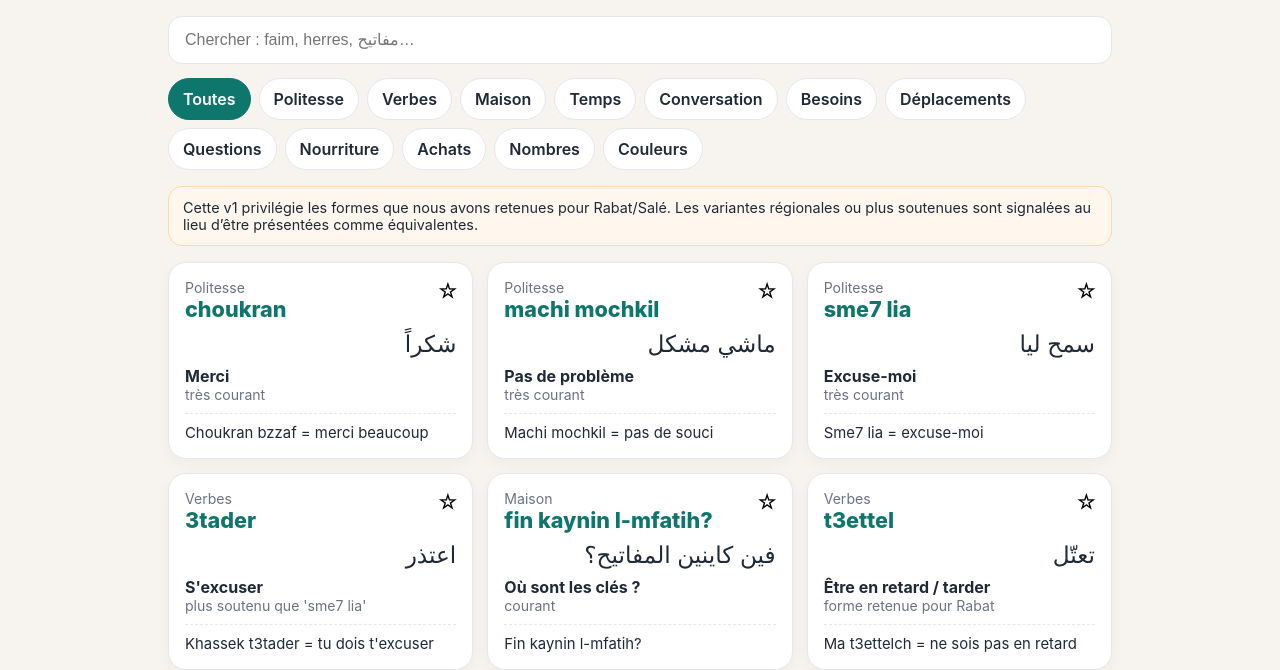
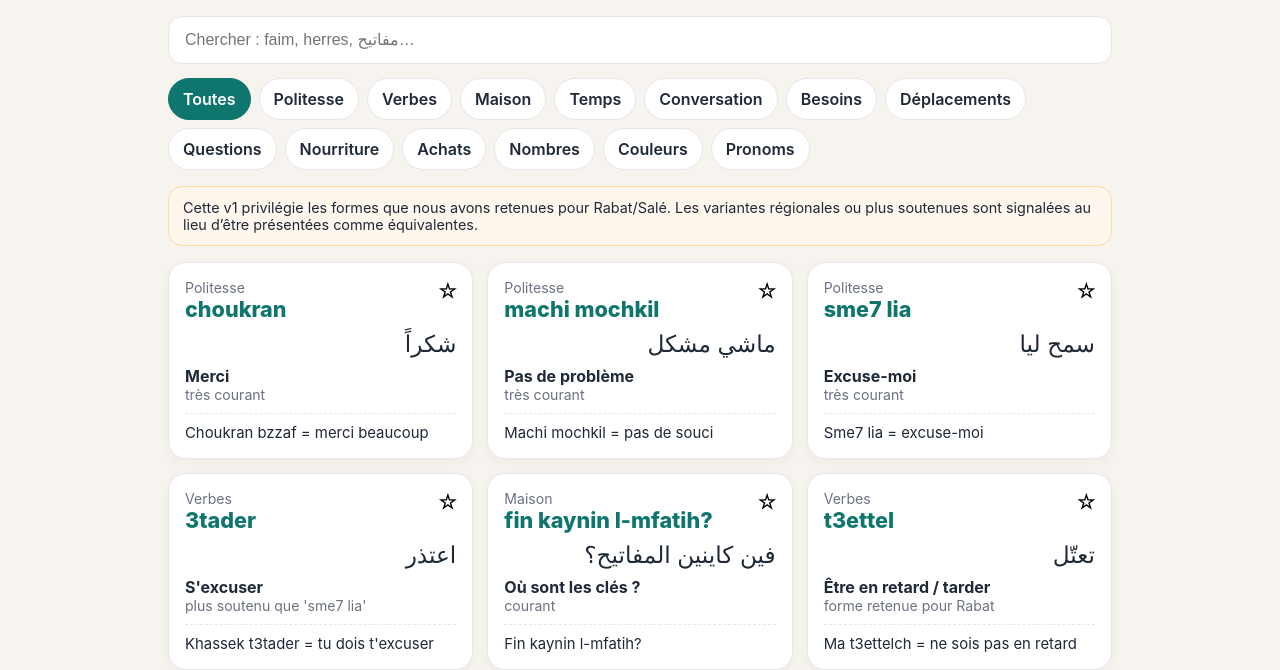
Before and after one commit to Abracatarba/Darija-Rabat, a plain HTML site: page index.html in a window 1280 px wide. Shown: the part 141-811 px from the top of the page. Drawn offline with Linux system fonts and the light colour scheme.

Commit message:
Load personal pronouns in app

```diff
--- a/index.html
+++ b/index.html
@@ -1 +1 @@
-<!doctype html><html lang="fr"><head><meta charset="utf-8"><meta name="viewport" content="width=device-width,initial-scale=1"><meta http-equiv="Cache-Control" content="no-cache, no-store, must-revalidate"><meta http-equiv="Pragma" content="no-cache"><meta http-equiv="Expires" content="0"><title>Darija Rabat</title><link rel="apple-touch-icon" sizes="180x180" href="./apple-touch-icon.jpg"><link rel="icon" href="./icon-512.jpg"><meta name="apple-mobile-web-app-capable" content="yes"><meta name="apple-mobile-web-app-title" content="Darija Rabat"><meta name="theme-color" content="#c8102e"></head><body><script>const v=Date.now();fetch(`app.html?v=${v}`,{cache:'no-store'}).then(r=>r.text()).then(t=>{t=t.replace('</body>',`<script src="numbers.js?v=${v}"><\/script><script src="vocab.js?v=${v}"><\/script><script src="quiz.js?v=${v}"><\/script></body>`);document.open();document.write(t);document.close();});</script></body></html>
+<!doctype html><html lang="fr"><head><meta charset="utf-8"><meta name="viewport" content="width=device-width,initial-scale=1"><meta http-equiv="Cache-Control" content="no-cache, no-store, must-revalidate"><meta http-equiv="Pragma" content="no-cache"><meta http-equiv="Expires" content="0"><title>Darija Rabat</title><link rel="apple-touch-icon" sizes="180x180" href="./apple-touch-icon.jpg"><link rel="icon" href="./icon-512.jpg"><meta name="apple-mobile-web-app-capable" content="yes"><meta name="apple-mobile-web-app-title" content="Darija Rabat"><meta name="theme-color" content="#c8102e"></head><body><script>const v=Date.now();fetch(`app.html?v=${v}`,{cache:'no-store'}).then(r=>r.text()).then(t=>{t=t.replace('</body>',`<script src="numbers.js?v=${v}"><\/script><script src="vocab.js?v=${v}"><\/script><script src="pronouns.js?v=${v}"><\/script><script src="quiz.js?v=${v}"><\/script></body>`);document.open();document.write(t);document.close();});</script></body></html>
```
